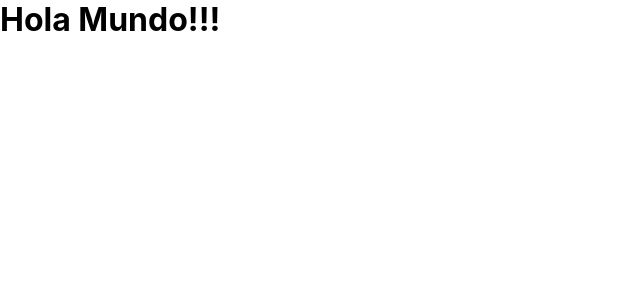
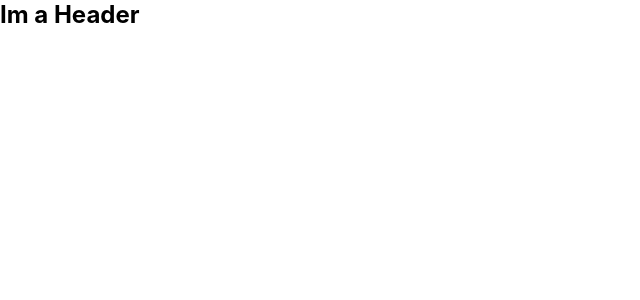
Before and after one commit to robpalacios1/tinder-clone, a React (Create React App) app: page / in a window 1280 px wide. Shown: the top 300 px of the page, without its empty margins (0-640 px from the left). Built offline with nearby package versions, Linux system fonts and the light colour scheme.

Commit message:
import Header component

```diff
--- a/src/App.js
+++ b/src/App.js
@@ -1,10 +1,16 @@
 import React from 'react'
 import './App.css';
+
+/***** Components *****/
+import Header from './components/Header'
+
 
 function App() {
   return (
     <div className="App">
-      <h1>Hola Mundo!!!</h1>
+      <Header />
+      {/** TinderCards */}
+      {/** SwipeButtons */}
     </div>
   );
 }
```
Also changed, not shown: 1 other file (tests, documents, lock files or other folders).
